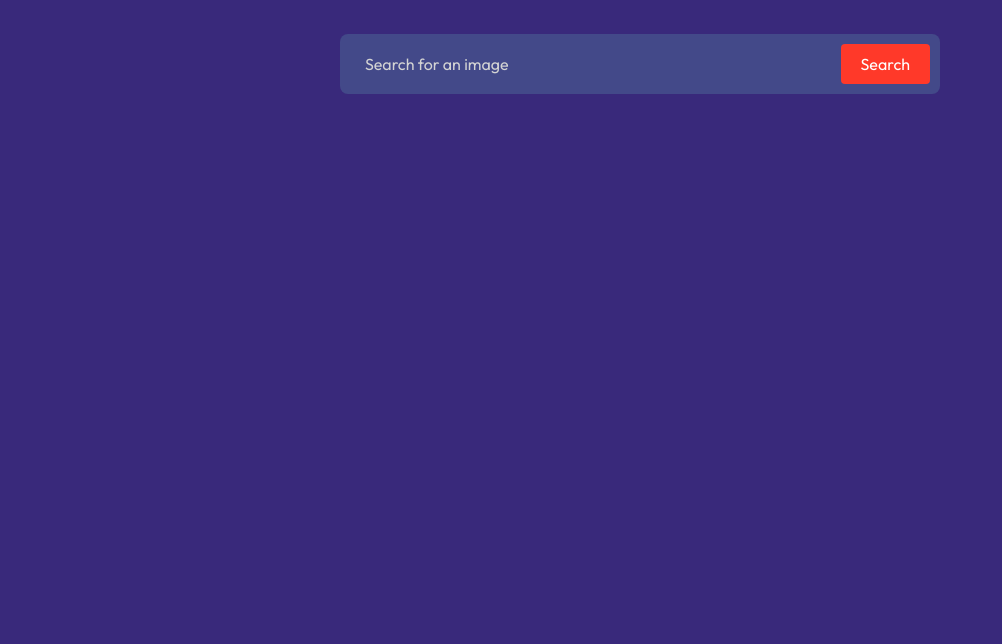
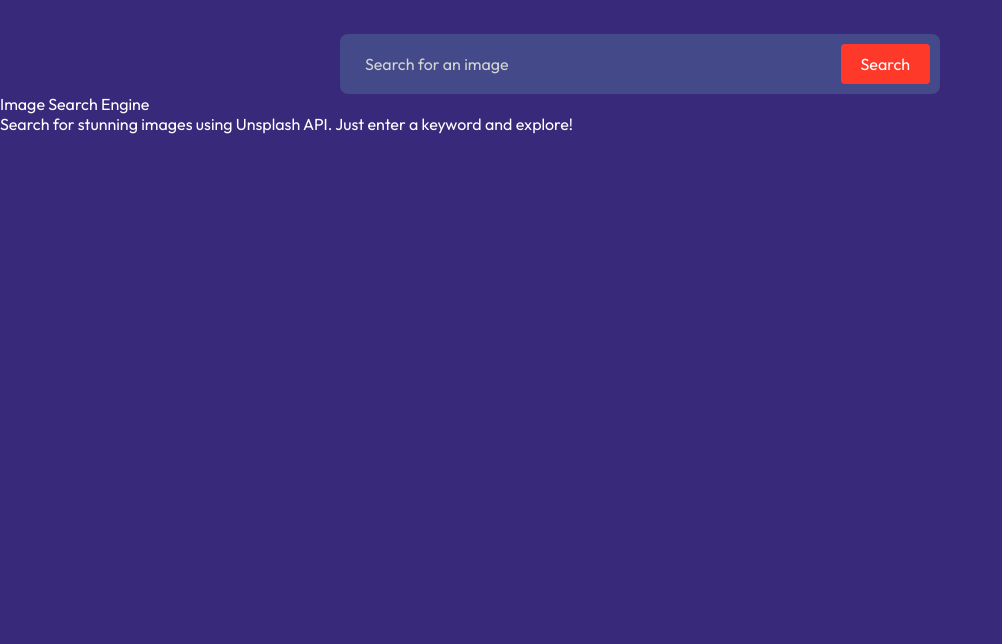
Before and after one commit to AyushT05/Image-Search-Engine, a plain HTML site: page index.html in a window 1280 px wide. Shown: the part 156-800 px from the top of the page, without its empty margins (0-1002 px from the left). Drawn offline with Linux system fonts and the light colour scheme.

Commit message:
Update index.html

```diff
--- a/index.html
+++ b/index.html
@@ -16,9 +16,18 @@
         <input type="text" id="search-box" placeholder="Search for an image">
         <button>Search</button>
     </form>
+
+    <!-- Project Details Card -->
+    <div class="card" id="info-card">
+        <div class="card-content">
+            <p class="card-title">Image Search Engine</p>
+            <p class="card-para">Search for stunning images using Unsplash API. Just enter a keyword and explore!</p>
+        </div>
+    </div>
+
     <div id ="search-result"></div>
     <button id="show-more-btn">Show More</button>
+
     <script src="script.js"></script>
-
 </body>
 </html>
```
